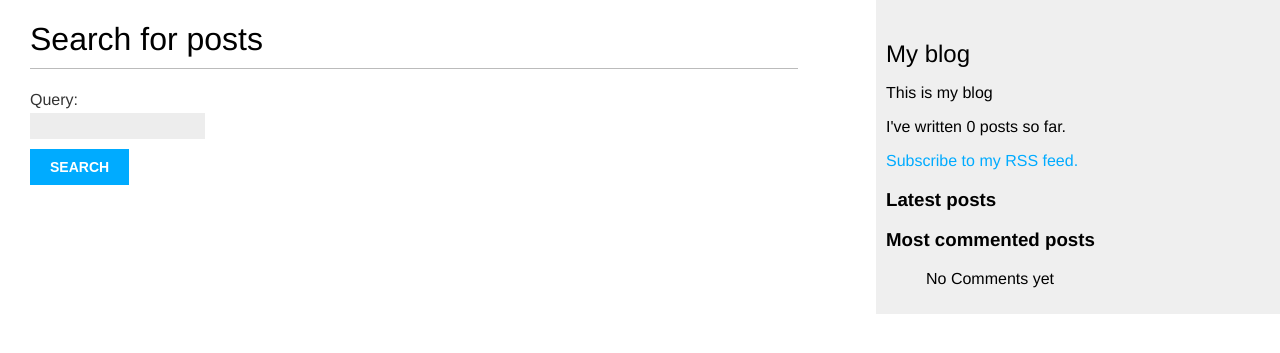
After one commit to toiq/django-blog, a Django app: page /blog/search/ in a window 1280 px wide. The commit adds this page. Shown: the top 353 px of the page. Run offline with Django 5.2, Linux system fonts and the light colour scheme; data that the repository does not hold is empty.

Commit message:
Implement search

```diff
--- a/blog/forms.py
+++ b/blog/forms.py
@@ -13,3 +13,7 @@ class CommentForm(forms.ModelForm):
     class Meta:
         model = Comment
         fields = ["name", "email", "body"]
+
+
+class SearchForm(forms.Form):
+    query = forms.CharField()
--- a/blog/templates/blog/post/detail.html
+++ b/blog/templates/blog/post/detail.html
@@ -1,5 +1,5 @@
+{% extends 'blog/base.html' %}
 {% load blog_tags %}
-{% extends 'blog/base.html' %}
 
 {% block title %}
   {{ post.title }}
--- /dev/null
+++ b/blog/templates/blog/post/search.html
@@ -0,0 +1,33 @@
+{% extends 'blog/base.html' %}
+{% load blog_tags %}
+
+{% block title %}
+  Search
+{% endblock %}
+
+{% block content %}
+  {% if query %}
+    <h1>Post containing "{{ query }}"</h1>
+    <h3>
+      {% with total_results=results.count %}
+        Found {{ total_results }} result{{ total_results|pluralize }}
+      {% endwith %}
+    </h3>
+
+    {% for post in results %}
+      <a href="{{ post.get_absolute_url }}">{{ post.title }}</a>
+      {{ post.body|markdown|truncatewords_html:12 }}
+    {% empty %}
+      <p>There is no post related to the query</p>
+    {% endfor %}
+    <p>
+      <a href="{% url 'blog:post_search' %}">Search again</a>
+    </p>
+  {% else %}
+    <h1>Search for posts</h1>
+    <form method="get">
+      {{ form.as_p }}
+      <input type="submit" value="Search" />
+    </form>
+  {% endif %}
+{% endblock %}
--- a/blog/urls.py
+++ b/blog/urls.py
@@ -14,5 +14,6 @@ urlpatterns = [
     ),
     path("<int:post_id>/share", views.post_share, name="post_share"),
     path("<int:post_id>/comment", views.post_comment, name="post_comment"),
+    path("search/", views.post_search, name="post_search"),
     path("feed/", feeds.LatestPostsFeed(), name="post_feed"),
 ]
--- a/blog/views.py
+++ b/blog/views.py
@@ -1,8 +1,9 @@
 # from django.http import Http404
+from django.contrib.postgres.search import SearchVector, SearchQuery, SearchRank
 from django.views.generic import ListView
 from django.shortcuts import get_object_or_404, render
 from django.core.paginator import Paginator, EmptyPage, PageNotAnInteger
-from blog.forms import CommentForm, EmailPostForm
+from blog.forms import CommentForm, EmailPostForm, SearchForm
 from blog.models import Post
 from django.core.mail import send_mail
 from django.views.decorators.http import require_POST
@@ -131,3 +132,35 @@ def post_comment(request, post_id):
             "comment": comment,
         },
     )
+
+
+def post_search(request):
+    form = SearchForm()
+    query = None
+    results = []
+
+    if "query" in request.GET:
+        form = SearchForm(request.GET)
+        if form.is_valid():
+            query = form.cleaned_data["query"]
+            search_vector = SearchVector("title", weight="A") + SearchVector(
+                "body", weight="B"
+            )
+            search_query = SearchQuery(query)
+            results = (
+                Post.published.annotate(
+                    search=search_vector, rank=SearchRank(search_vector, search_query)
+                )
+                .filter(rank__gte=0.3)
+                .order_by("-rank")
+            )
+
+    return render(
+        request,
+        "blog/post/search.html",
+        {
+            "form": form,
+            "query": query,
+            "results": results,
+        },
+    )
```
Also changed, not shown: mysite/settings.py (+5 -2 lines), 1 other file.
